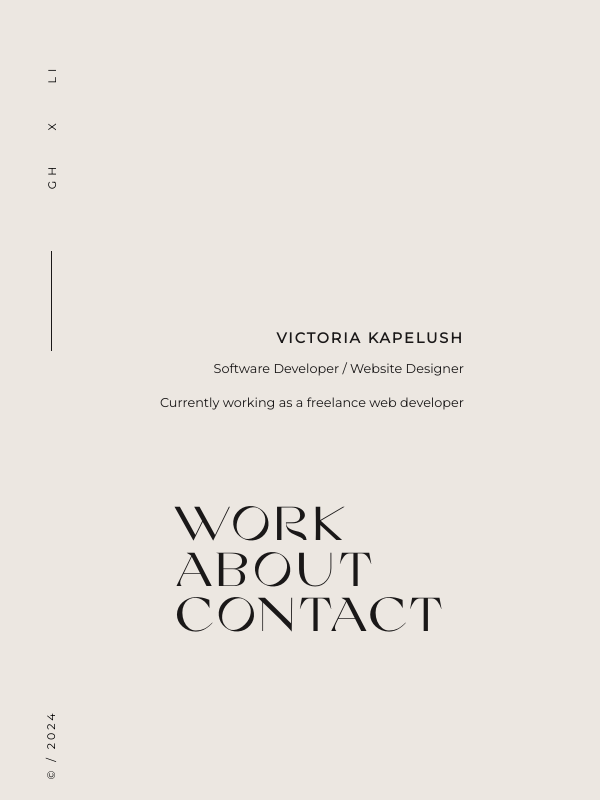
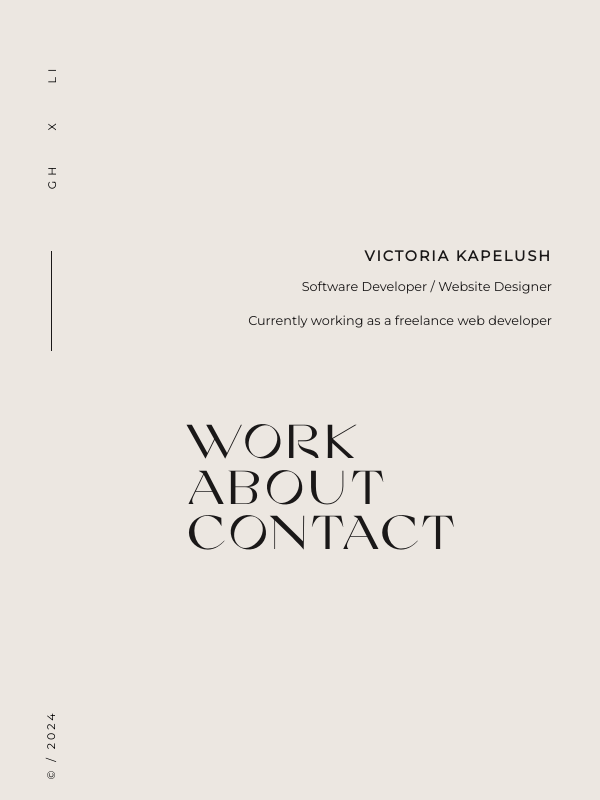
Before and after one commit to victoriakapelush/React-Portfolio-Website, a React (Vite) app: page / in a window 600 px wide. Built offline with nearby package versions, Linux system fonts and the light colour scheme.

Commit message:
Change layout of main page responside design

```diff
--- a/src/style/index.css
+++ b/src/style/index.css
@@ -394,6 +394,10 @@ body {
     justify-content: center;
     align-items: center;
     text-align: right;
+    width: 100%;
+    margin: auto 0;
+    padding-right: 3rem;
+    padding-left: 6rem;
   }
 
   .links {
```
